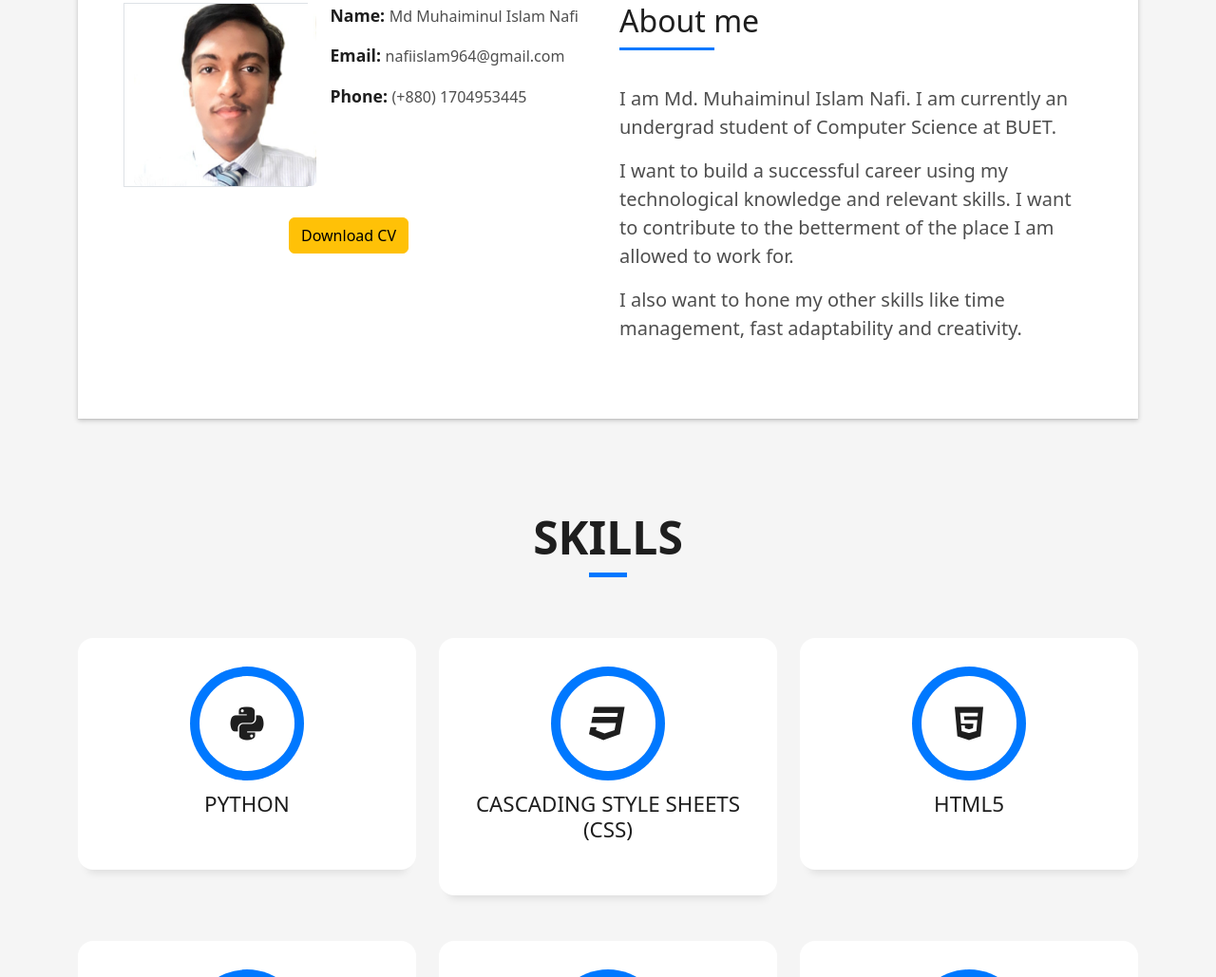
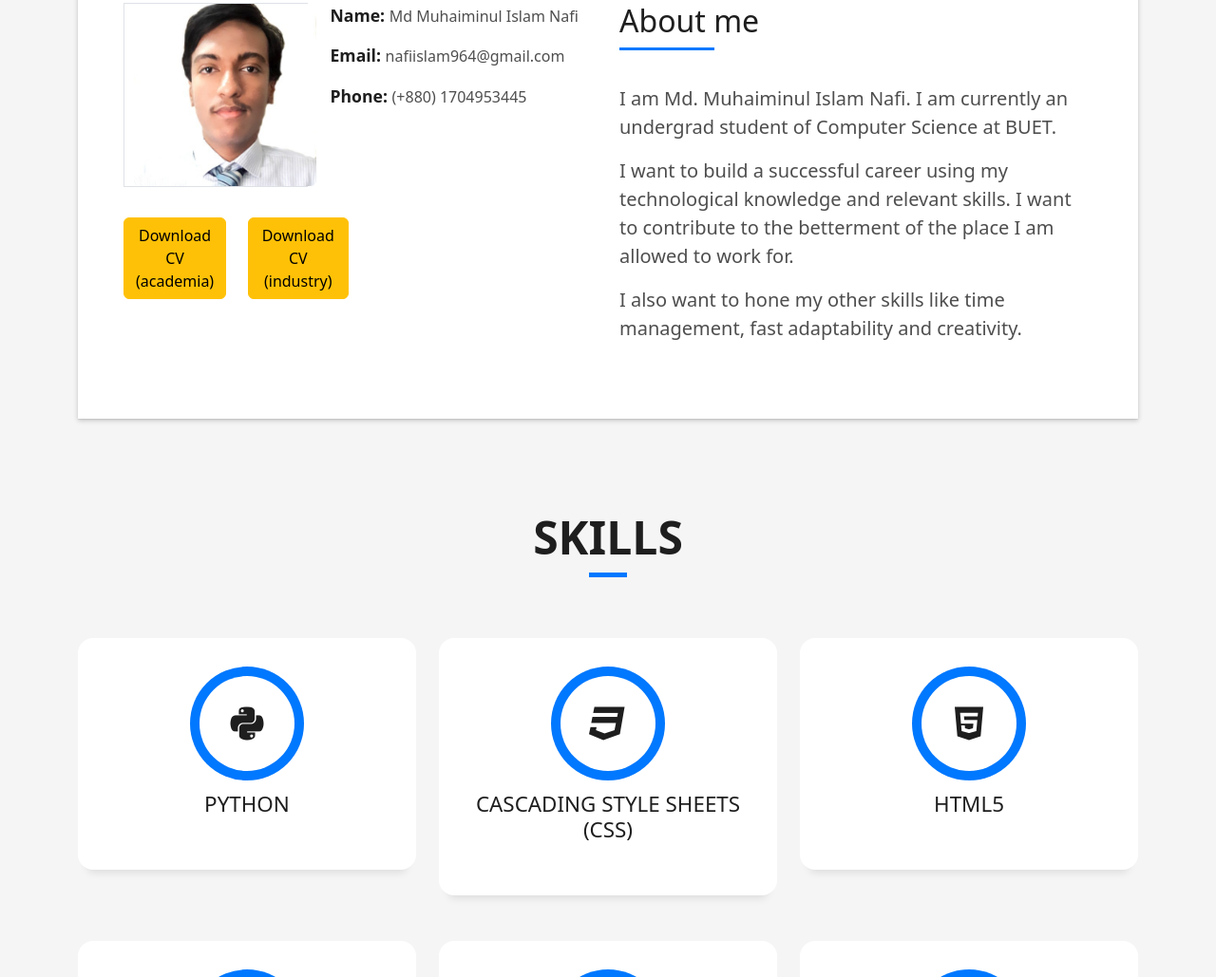
Before and after one commit to nafiislam/nafiislam.github.io, a plain HTML site: page index.html in a window 1280 px wide. Shown: the part 925-1954 px from the top of the page at 95% size. Drawn offline with Linux system fonts and the light colour scheme.

Commit message:
update_cv

```diff
--- a/index.html
+++ b/index.html
@@ -129,9 +129,9 @@
                       </div>
                     </div>
                     <div class="row">
-                      <div class="col-md-4"></div>
-                      <div class="col-md-4"><a href="assets/CV.pdf" download><button type="button" class="btn btn-warning">Download CV</button></a></div>
-                      <div class="col-md-4"></div>
+                      <div class="col-md-3"><a href="assets/CV_academia.pdf" download><button type="button" class="btn btn-warning">Download CV (academia)</button></a></div>
+                      <div class="col-md-3"><a href="assets/CV_industry.pdf" download><button type="button" class="btn btn-warning">Download CV (industry)</button></a></div>
+                      <div class="col-md-6"></div>
 
                     </div>
                   </div>
```
Also changed, not shown: 3 other files.
